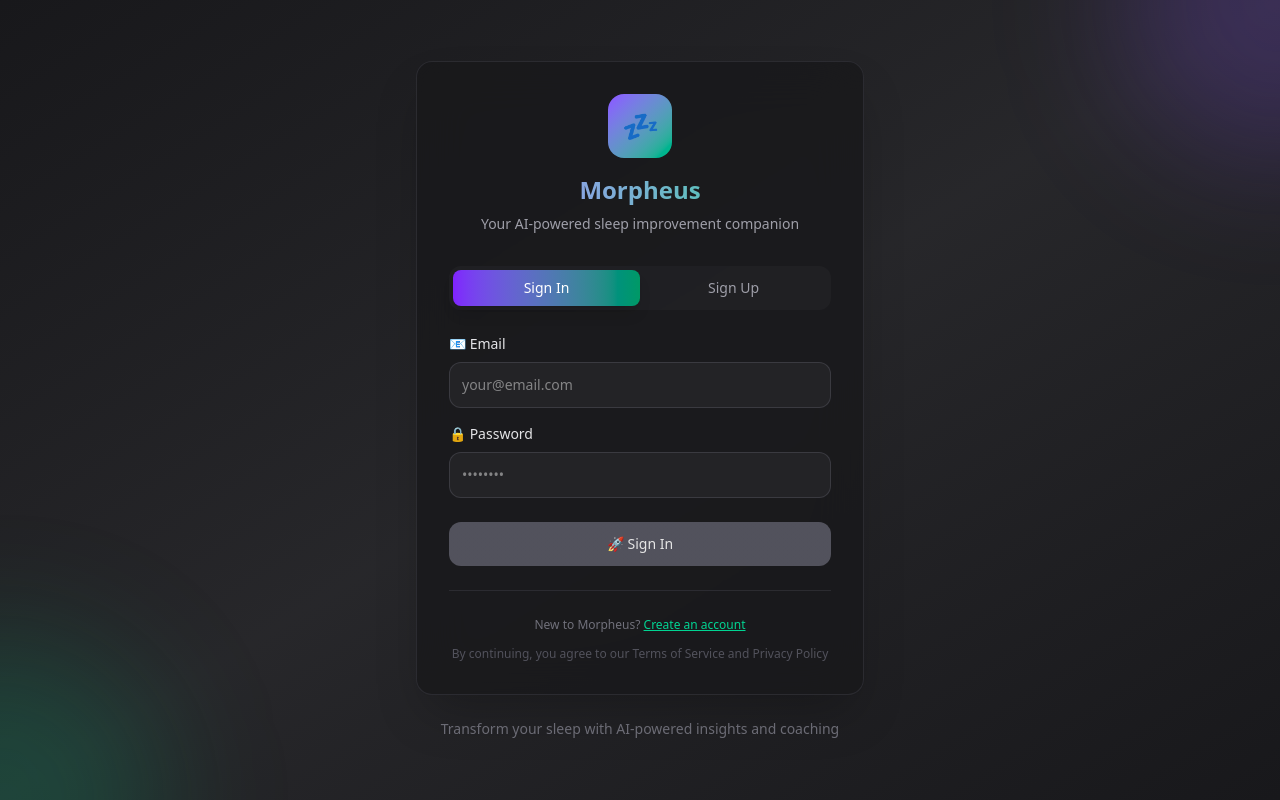
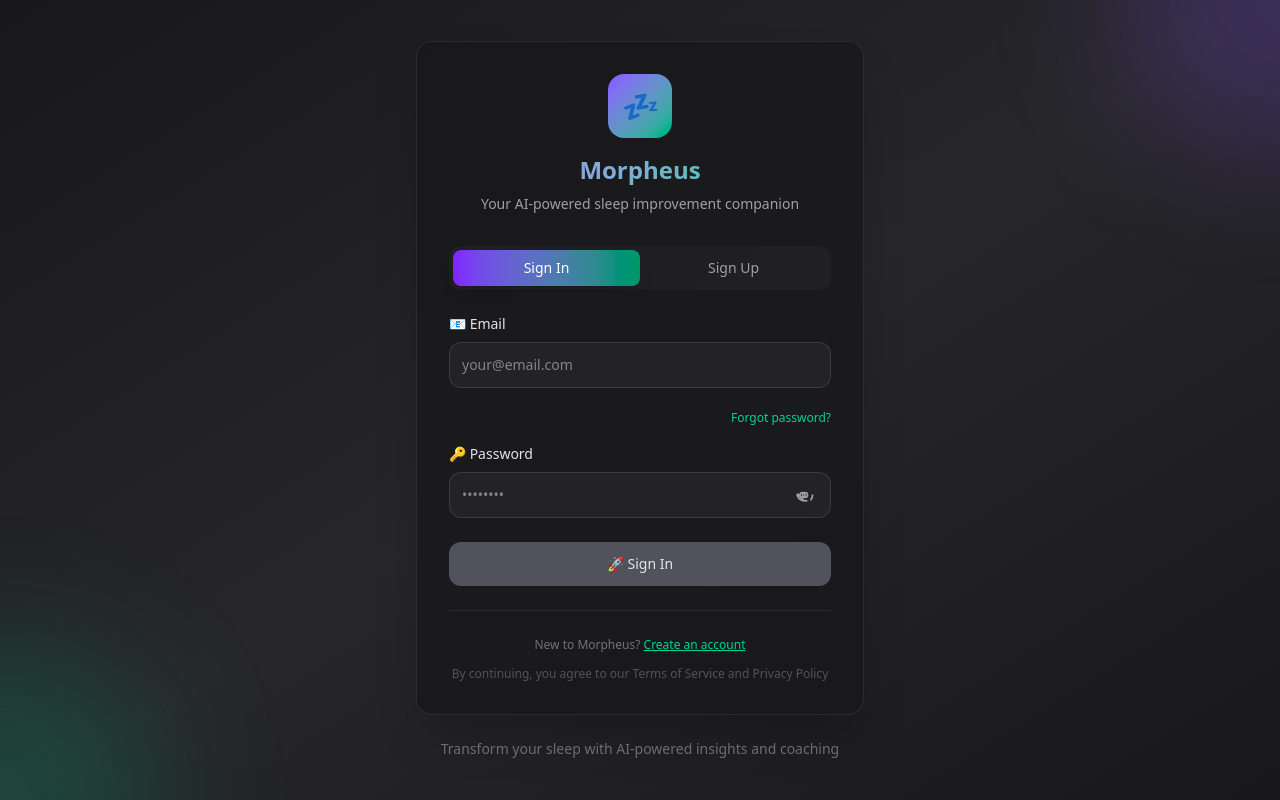
Before and after one commit to AchineSanjana/Morpheus, a React (Vite) app in the folder frontend/: page / in a window 1280 px wide. Built offline with nearby package versions, Linux system fonts and the light colour scheme; no server answers.

Commit message:
forget password and more agent improvents

```diff
--- a/frontend/src/components/Auth.tsx
+++ b/frontend/src/components/Auth.tsx
@@ -4,6 +4,7 @@ import { supabase } from "../lib/supabaseClient";
 export function Auth({ onAuthed }:{ onAuthed:()=>void }) {
   const [email,setEmail]=useState("");
   const [password,setPassword]=useState("");
+  const [showPassword, setShowPassword] = useState(false);
   const [mode,setMode]=useState<"signin"|"signup">("signin");
   const [loading, setLoading] = useState(false);
   const [status, setStatus] = useState<{type:"idle"|"success"|"error";msg?:string}>({type:"idle"});
@@ -36,6 +37,28 @@ export function Auth({ onAuthed }:{ onAuthed:()=>void }) {
       }
     }
     setLoading(false);
+  }
+
+  // Forgot / reset password
+  async function resetPassword() {
+    setStatus({type: "idle"});
+    if (!email) {
+      setStatus({type: "error", msg: "Enter your email address to reset password."});
+      return;
+    }
+    setLoading(true);
+    try {
+      const { error } = await supabase.auth.resetPasswordForEmail(email);
+      if (error) {
+        setStatus({type: "error", msg: error.message});
+      } else {
+        setStatus({type: "success", msg: "Password reset email sent — check your inbox (and spam)."});
+      }
+    } catch (err: any) {
+      setStatus({type: "error", msg: err?.message || "Failed to send reset email."});
+    } finally {
+      setLoading(false);
+    }
   }
 
   return (
@@ -105,19 +128,50 @@ export function Auth({ onAuthed }:{ onAuthed:()=>void }) {
                 />
               </label>
 
+              {mode === "signin" && (
+                <div className="text-right mt-2">
+                  <button
+                    type="button"
+                    onClick={resetPassword}
+                    disabled={loading}
+                    className="text-xs text-emerald-400 hover:underline"
+                  >
+                    Forgot password?
+                  </button>
+                </div>
+              )}
+
               <label className="flex flex-col gap-2 text-sm">
                 <span className="font-medium text-zinc-200 flex items-center gap-2">
-                  🔒 Password
+                  🔑 Password
                 </span>
-                <input
-                  type="password"
-                  value={password}
-                  onChange={(e) => setPassword(e.target.value)}
-                  required
-                  minLength={6}
-                  className="bg-zinc-800/80 border border-zinc-600/50 p-3 rounded-xl transition-all duration-200 focus:border-violet-400 focus:bg-zinc-800 focus:ring-2 focus:ring-violet-400/20 focus:outline-none"
-                  placeholder="••••••••"
-                />
+                <div className="relative">
+                  <input
+                    type={showPassword ? "text" : "password"}
+                    value={password}
+                    onChange={e=>setPassword(e.target.value)}
+                    required
+                    className="w-full bg-zinc-800/80 border border-zinc-600/50 p-3 pr-12 rounded-xl transition-all duration-200 focus:border-violet-400 focus:bg-zinc-800 focus:ring-2 focus:ring-violet-400/20 focus:outline-none"
+                    placeholder="••••••••"
+                  />
+                  <button
+                    type="button"
+                    onClick={() => setShowPassword(!showPassword)}
+                    className="absolute right-0 top-0 h-full px-4 text-zinc-400 hover:text-emerald-400 transition-colors"
+                    aria-label={showPassword ? "Hide password" : "Show password"}
+                  >
+                    {showPassword ? (
+                      <svg xmlns="http://www.w3.org/2000/svg" className="h-5 w-5" fill="none" viewBox="0 0 24 24" stroke="currentColor">
+                        <path strokeLinecap="round" strokeLinejoin="round" strokeWidth={2} d="M15 12a3 3 0 11-6 0 3 3 0 016 0z" />
+                        <path strokeLinecap="round" strokeLinejoin="round" strokeWidth={2} d="M2.458 12C3.732 7.943 7.523 5 12 5c4.478 0 8.268 2.943 9.542 7-1.274 4.057-5.064 7-9.542 7-4.477 0-8.268-2.943-9.542-7z" />
+                      </svg>
+                    ) : (
+                      <svg xmlns="http://www.w3.org/2000/svg" className="h-5 w-5" fill="none" viewBox="0 0 24 24" stroke="currentColor">
+                        <path strokeLinecap="round" strokeLinejoin="round" strokeWidth={2} d="M13.875 18.825A10.05 10.05 0 0112 19c-4.478 0-8.268-2.943-9.542-7 1.274-4.057 5.064 7 9.542 7 .645 0 1.278.066 1.88.188M15 12a3 3 0 11-6 0 3 3 0 016 0zm6 0a9.953 9.953 0 01-1.88 5.812M12 12a3 3 0 11-6 0 3 3 0 016 0z" />
+                      </svg>
+                    )}
+                  </button>
+                </div>
               </label>
             </div>
 
--- a/frontend/src/components/SleepLogForm.tsx
+++ b/frontend/src/components/SleepLogForm.tsx
@@ -89,11 +89,20 @@ export function SleepLogForm() {
     const now = new Date();
     setWake(now.toISOString().slice(0,16));
   }
-  function setWakePlus(hours:number){
-    if(!bedtime) return;
+  function setWakePlus(hours: number) {
+    if (!bedtime) return;
     const b = new Date(bedtime);
-    const w = new Date(b.getTime()+hours*3600*1000);
-    setWake(w.toISOString().slice(0,16));
+    b.setHours(b.getHours() + hours);
+
+    // Manually format to YYYY-MM-DDTHH:mm to avoid timezone conversion
+    const pad = (num: number) => num.toString().padStart(2, '0');
+    const year = b.getFullYear();
+    const month = pad(b.getMonth() + 1);
+    const day = pad(b.getDate());
+    const h = pad(b.getHours());
+    const m = pad(b.getMinutes());
+
+    setWake(`${year}-${month}-${day}T${h}:${m}`);
   }
 
   const canSubmit = !!date && !saving; // we allow partial times – analytics code handles nulls
--- a/frontend/src/lib/api.ts
+++ b/frontend/src/lib/api.ts
@@ -35,7 +35,7 @@ export async function saveSleepLog(payload: SleepLogPayload, token: string) {
   if (!res.ok) throw new Error("sleep log failed");
 }
 
-type Message = {
+export type Message = {
   id: string;
   text: string;
   createdAt: string;
--- /dev/null
+++ b/package.json
@@ -0,0 +1,5 @@
+{
+  "dependencies": {
+    "recharts": "^3.1.2"
+  }
+}
```
Also changed, not shown: frontend/src/components/AnalyticsDashboard.tsx (added), 2 other files (tests, documents, lock files or other folders).
